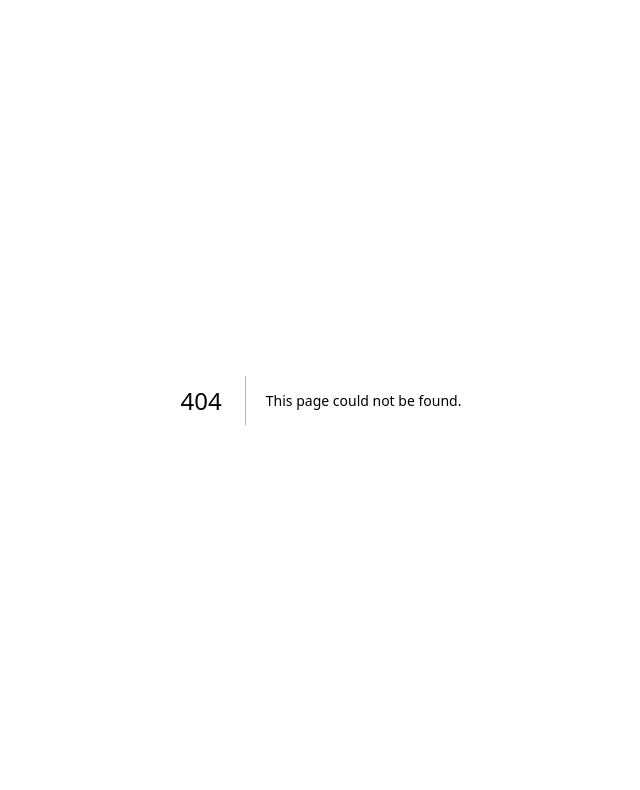
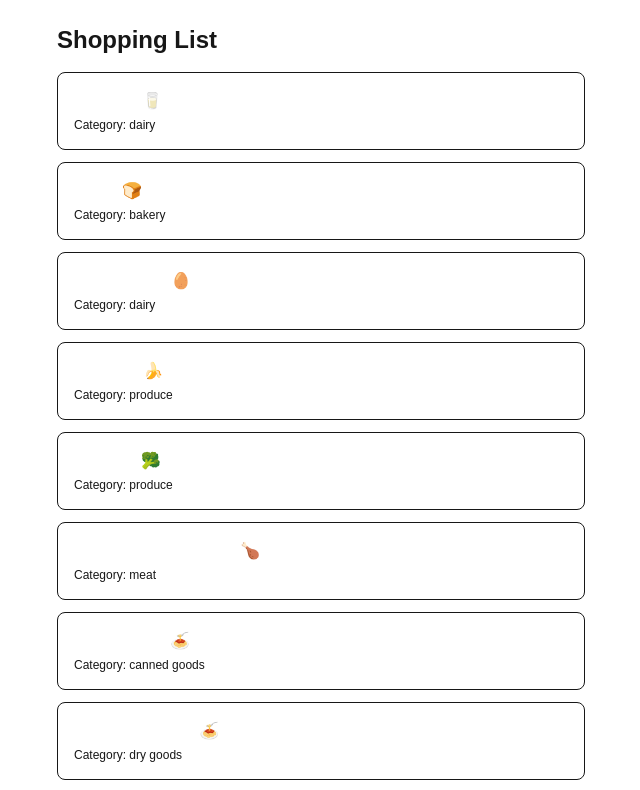
Before and after one commit to mbguron/cprg306-assignments, a Next.js app: page /week-4 in a window 1280 px wide. Before the commit this address had no page. Shown: the top 790 px of the page, without its empty margins (319-959 px from the left). Built offline with nearby package versions, Linux system fonts and the light colour scheme.

Commit message:
week-4 code

```diff
--- /dev/null
+++ b/app/week-4/item-list.js
@@ -0,0 +1,17 @@
+import Item from "./item";
+import items from "./items.json";
+
+export default function ItemList() {
+  return (
+    <ul className="space-y-3">
+      {items.map((item) => (
+        <Item
+          key={item.id}
+          name={item.name}
+          quantity={item.quantity}
+          category={item.category}
+        />
+      ))}
+    </ul>
+  );
+}
--- /dev/null
+++ b/app/week-4/item.js
@@ -0,0 +1,11 @@
+export default function Item({ name, quantity, category }) {
+  return (
+    <li className="rounded-lg border p-4">
+      <div className="flex items-start justify-between">
+        <span className="font-semibold text-white">{name}</span>
+        <span className="text-sm text-white">Qty: {quantity}</span>
+      </div>
+      <div className="mt-1 text-xs text-">Category: {category}</div>
+    </li>
+  );
+}
--- /dev/null
+++ b/app/week-4/page.js
@@ -0,0 +1,10 @@
+import ItemList from "./item-list";
+
+export default function Page() {
+  return (
+    <main className="max-w-xl mx-auto p-6">
+      <h1 className="text-2xl font-bold mb-4">Shopping List</h1>
+      <ItemList />
+    </main>
+  );
+}
```
